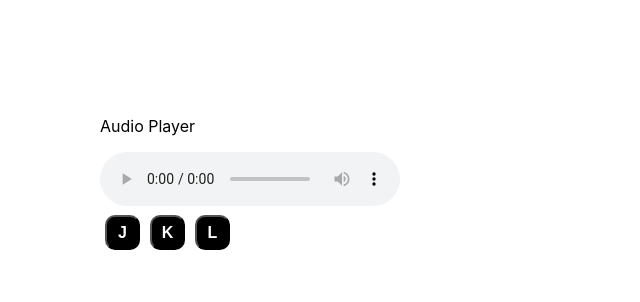
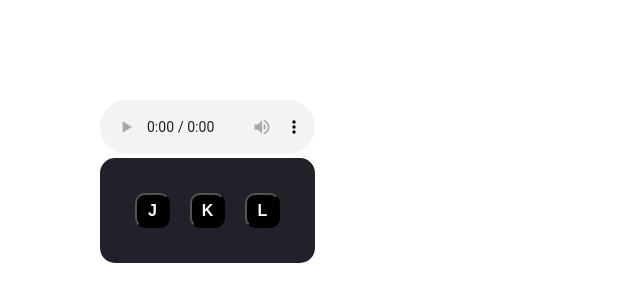
Before and after one commit to demonben/aiode-assignment, a React (Create React App) app in the folder music-player/: page / in a window 1280 px wide. Shown: the top 302 px of the page, without its empty margins (0-640 px from the left). Built offline with nearby package versions, Linux system fonts and the light colour scheme.

Commit message:
added styles for container buttons and player

```diff
--- a/music-player/src/App.css
+++ b/music-player/src/App.css
@@ -2,12 +2,25 @@
   padding-left: 100px;
   padding-top: 100px;
 }
+.audio-player{
+  width :215px;
+}
+.button-wraper{
+  background-color: #212129;
+  width :215px;
+  height: 105px;
+  display: flex;
+  justify-content: center;
+  border-radius: 15px;
+  align-items: center;
+}
+
 .button-rhythm {
   font-weight: bold;
   font-size: medium;
   color: white;
   background-color: #000000;
-  margin: 5px;
+  margin: 10px;
   width: 35px;
   height: 35px;
   border-radius: 10px;
--- a/music-player/src/components/AudioPlayer.js
+++ b/music-player/src/components/AudioPlayer.js
@@ -43,8 +43,7 @@ const AudioPlayer = () => {
 
   return (
     <div>
-      <p>Audio Player</p>
-      <audio ref={audioPlayer} controls>
+      <audio className="audio-player" ref={audioPlayer} controls>
         <source
           src="https://www2.cs.uic.edu/~i101/SoundFiles/StarWars60.wav"
           type="audio/wav"
@@ -52,7 +51,7 @@ const AudioPlayer = () => {
         Your browser does not support the audio element.
       </audio>
 
-      <div>
+      <div className="button-wraper">
         <button onClick={togglePlaySpeedDown} className="button-rhythm">
           J
         </button>
```
